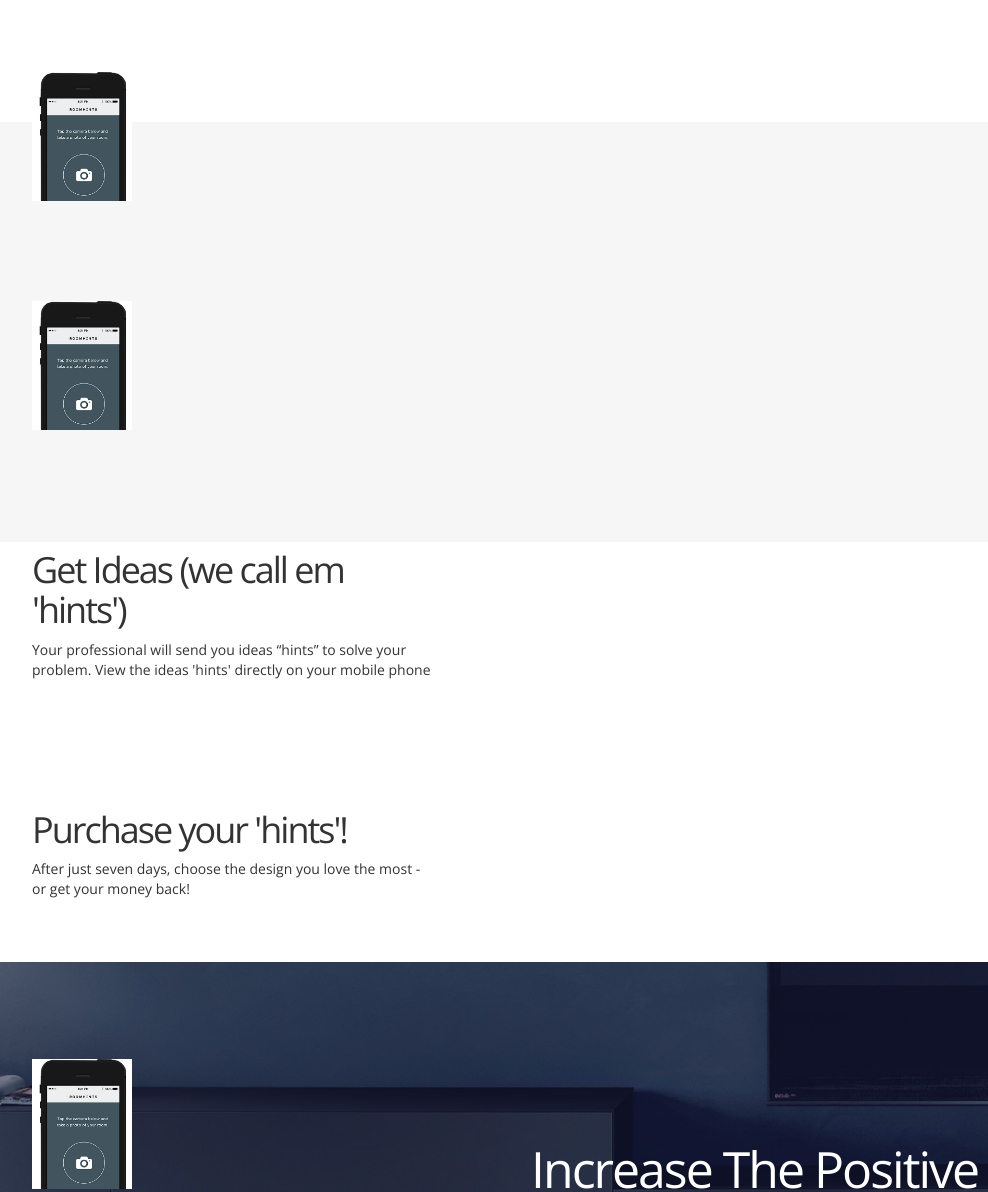
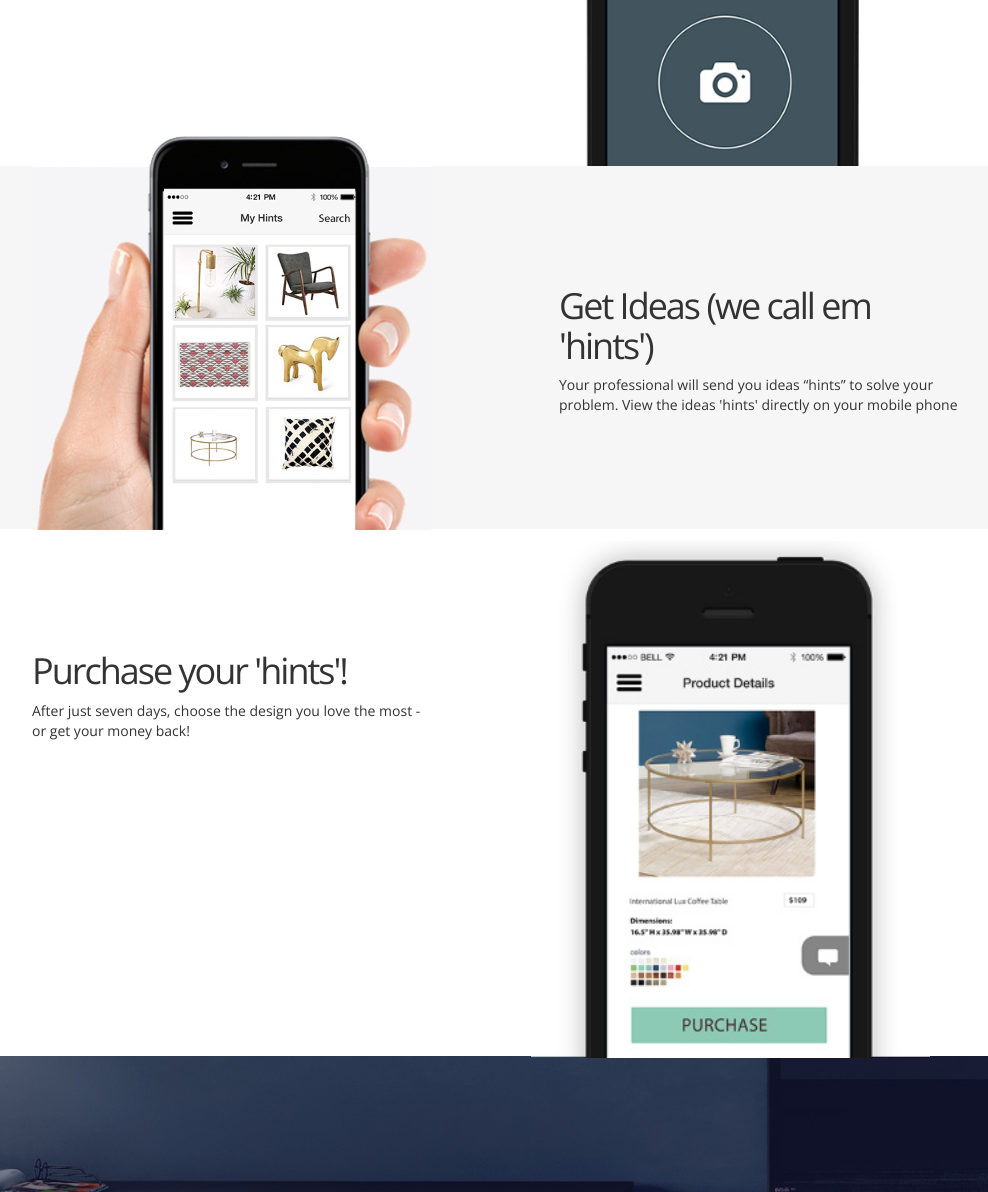
Before and after one commit to caleblummer/roomhints, a plain HTML site: page fengshui.html in a window 1280 px wide. Shown: the part 1300-2492 px from the top of the page, without its empty margins (152-1140 px from the left). Drawn offline with nearby package versions, Linux system fonts and the light colour scheme.

Commit message:
general cleanup

```diff
--- a/css/fengshui.css
+++ b/css/fengshui.css
@@ -10,8 +10,20 @@
 }
 
 .step-one {
-	height: 420px;
+	height: 464px;
 	background-color: #fff;
+}
+
+.step-one .how-it-works-right {
+    width: 35%;
+    margin-right: 100px;
+    float: right;
+    margin-top: 0px;
+    margin-left: 0px;
+}
+
+.step-one .how-it-works-right img {
+	width: 80%;
 }
 
 .step-one img {
@@ -24,18 +36,39 @@
 	margin-top: 50px;
 }
 
-.step-one img, .step-two img, .step-three img {
-	width: 25%;
+
+.step-two {
+  height: 363px;
+  background-color: #f6f6f7;
 }
 
-.step-two {
-	height: 420px;
-	background-color: #f6f6f7;
+.step-two .how-it-works-left {
+	  width: 35%;
+	  float: left;
+	  margin-left: 10%;
+	  margin-top: -50px;
+	  margin-right: 100px;
+}
+
+.step-two .how-it-works-right {
+  width: 35%;
+  float: right;
+  margin-top: 100px;
+  margin-right: 100px;
+  margin-left: 0px;
 }
 
 .step-three {
-	height: 420px;
+	height: 527px;
 	background-color: #fff;
+}
+
+.step-three .how-it-works-right {
+	width: 35%;
+	float: left;
+	margin-top: -40px;
+	margin-left: 0px;
+	margin-right: 0px;
 }
 
 .how-it-works-left {
--- a/fengshui.html
+++ b/fengshui.html
@@ -117,7 +117,7 @@
 
 <div class="how-it-works">
 		<h3 class="white-bg">How it works...</h3>
-		<div class="step-one">
+		<div class="step-one hideme">
 			<div class="container">
 				<div class="how-it-works-left">
 					<h1>Upload Photo</h1>
@@ -128,10 +128,10 @@
 				</div>
 			</div>
 		</div>
-		<div class="step-two">
+		<div class="step-two hideme">
 			<div class="container">
 				<div class="how-it-works-left">
-					<img src="images/howitworks1.jpg">
+					<img src="images/fengshui2.jpg">
 				</div>
 				<div class="how-it-works-right">
 					<h1>Get Ideas (we call em 'hints')</h1>
@@ -139,14 +139,14 @@
 				</div>
 			</div>
 		</div>
-		<div class="step-three">
+		<div class="step-three hideme">
 			<div class="container">
 				<div class="how-it-works-left">
 					<h1>Purchase your 'hints'!</h1>
 					<p>After just seven days, choose the design you love the most - or get your money back!</p>
 				</div>
 				<div class="how-it-works-right">
-					<img src="images/howitworks1.jpg">
+					<img src="images/fengshui3.jpg">
 				</div>
 			</div>
 		</div>
```
Also changed, not shown: index.html (+1 -1 lines), images/fengshui2.jpg (added), images/fengshui3.jpg (added), images/howitworks-new.jpg (added).
